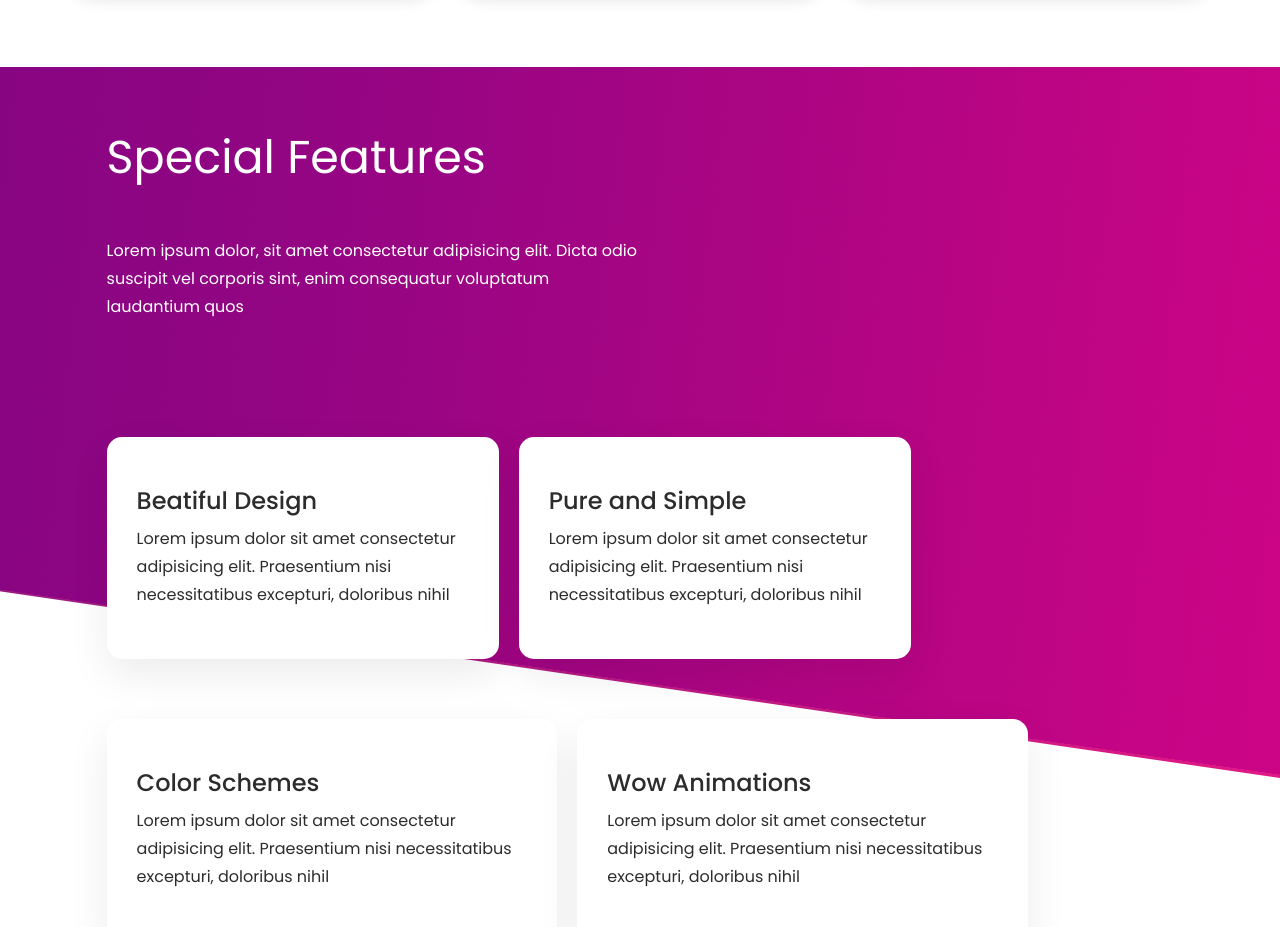
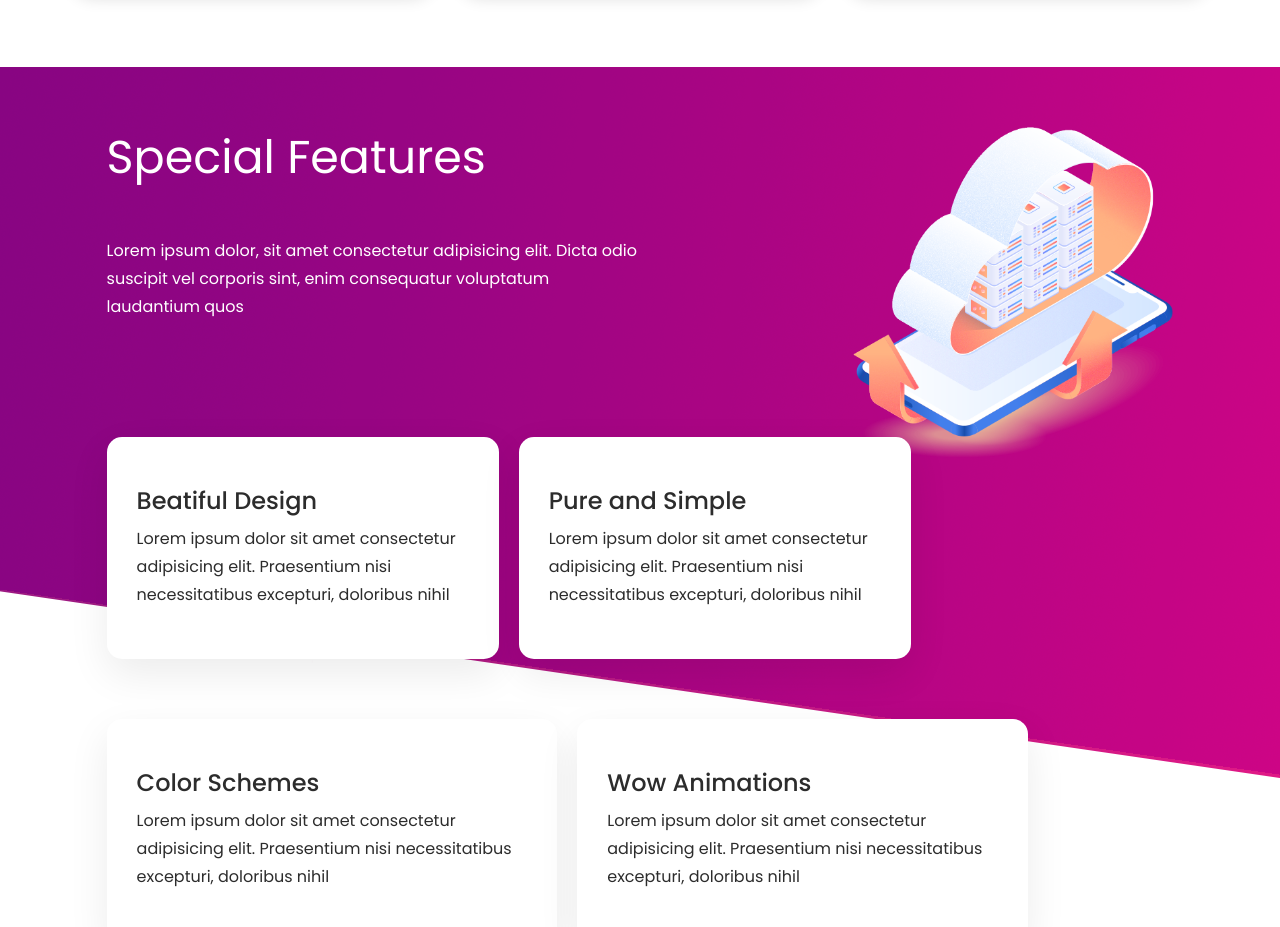
Before and after one commit to tushar34/portfolio, a plain HTML site: page index.html in a window 1280 px wide. Shown: the part 1371-2298 px from the top of the page. Drawn offline with nearby package versions, Linux system fonts and the light colour scheme; the site is published under a folder, as on GitHub Pages, so addresses that start at the root find nothing.

Commit message:
3 commit

```diff
--- a/index.html
+++ b/index.html
@@ -186,7 +186,7 @@
                         </div>
                     </div>
                     <div class="title_image" style="text-align: center;">
-                        <img src="/Images/service-1.png" alt="">
+                        <img src="Images/service-1.png" alt="">
                     </div>
                 </div>
             </div>
```
